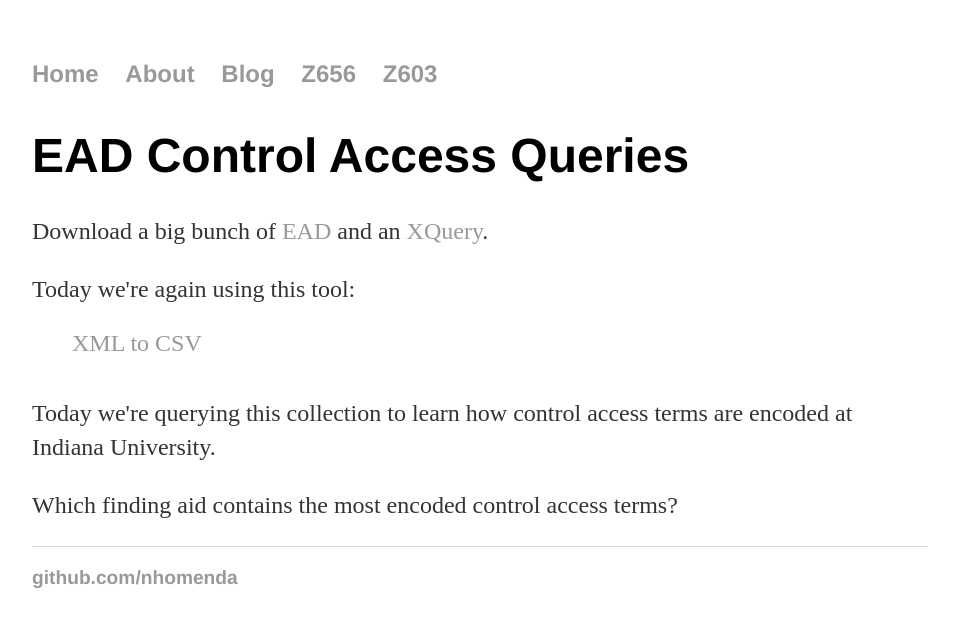
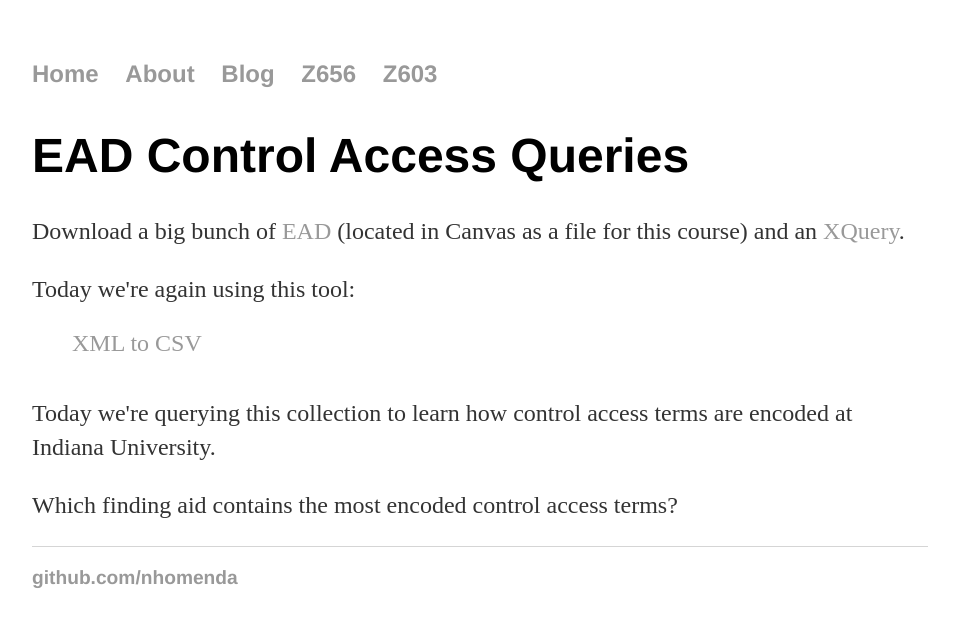
Before and after one commit to nhomenda/nhomenda.github.io, a Jekyll site: the page built from Z603/ead-xquery-3.html, in a window 1280 px wide. Shown: the top 627 px of the page, without its empty margins (160-1119 px from the left). Built offline with Jekyll 4.4.1, drawn with Linux system fonts in a browser that asks for light colours.

Commit message:
Update ead-xquery-3.html

```diff
--- a/Z603/ead-xquery-3.html
+++ b/Z603/ead-xquery-3.html
@@ -6,7 +6,7 @@ date: 2019-04-18
 
 <h1>{{ page.title }}</h1>
 <div class="blurb">
-  <p>Download a big bunch of <a href="EAD-dump-2019-04-09.zip">EAD</a> and an <a href="EAD_controlaccess.xq">XQuery</a>.</p>
+  <p>Download a big bunch of <a href="https://iu.instructure.com/files/89716121/download?download_frd=1">EAD</a> (located in Canvas as a file for this course) and an <a href="EAD_controlaccess.xq">XQuery</a>.</p>
   <p>Today we're again using this tool:</p>
     <ul>
     <li><a href="https://json-csv.com/xml">XML to CSV</a></li>
```
